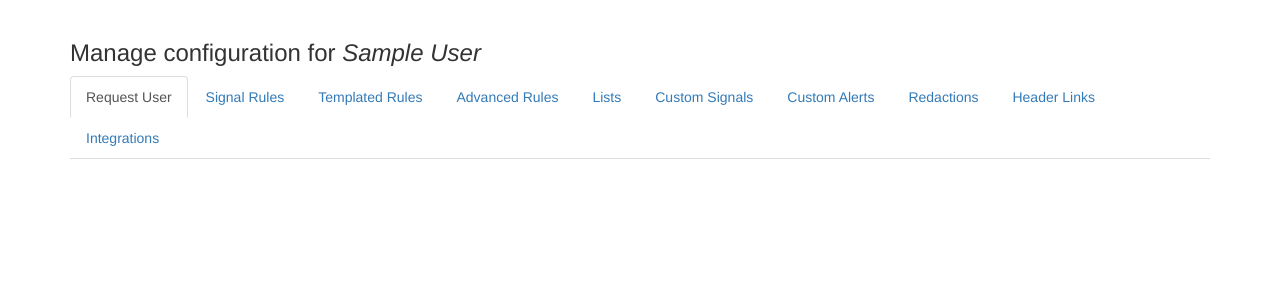
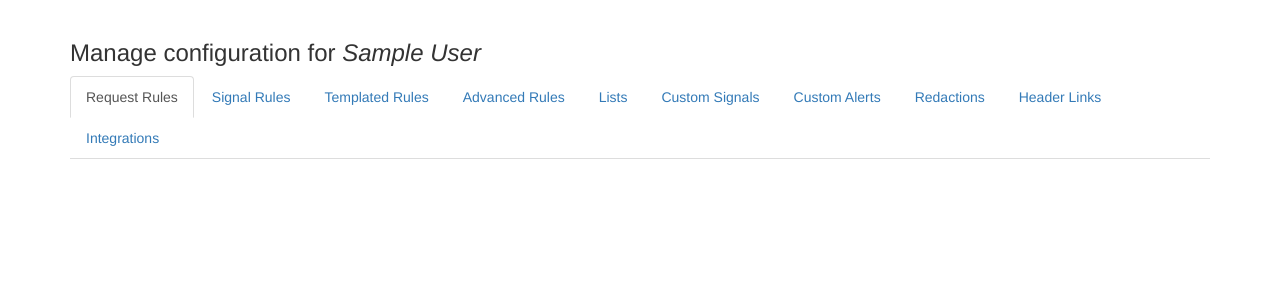
Before and after one commit to foospidy/sigsci-admin, a Flask app: template templates/site.html in a window 1280 px wide. Shown: the part 52-352 px from the top of the page. Run offline with Flask 2, Linux system fonts and the light colour scheme; the template is opened without the code that fills it: most values are stand-ins (such as "Sample title", 1, 10 or a date in 2020); some libraries are stand-ins or nearby versions.

Commit message:
fix typo

```diff
--- a/templates/site.html
+++ b/templates/site.html
@@ -34,7 +34,7 @@
 <div class="container">
     <h3>Manage configuration for <i>{{ display_name }}</i></h3>
     <ul class="nav nav-tabs" id="tab-list">
-        <li id="request_rules" class="active"><a href="javascript:get_request_rules('{{ session['corp']}}', '{{ session['site'] }}');">Request User</a></li>
+        <li id="request_rules" class="active"><a href="javascript:get_request_rules('{{ session['corp']}}', '{{ session['site'] }}');">Request Rules</a></li>
         <li id="signal_rules"><a href="javascript:get_signal_rules('{{ session['corp']}}', '{{ session['site'] }}');">Signal Rules</a></li>
         <li id="templated_rules"><a href="javascript:get_templated_rules('{{ session['corp']}}', '{{ session['site'] }}');">Templated Rules</a></li>
         <li id="advanced_rules"><a href="javascript:get_advanced_rules('{{ session['corp']}}', '{{ session['site'] }}');">Advanced Rules</a></li>
```
